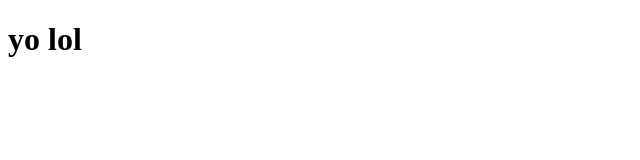
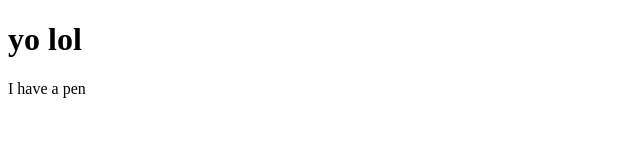
Before and after one commit to stefankars/Testrepo1, a plain HTML site: page index.html in a window 1280 px wide. Shown: the full height of the page, 0-640 px from the left. Drawn offline with Linux system fonts and the light colour scheme.

Commit message:
daf dsaf

```diff
--- a/index.html
+++ b/index.html
@@ -5,5 +5,6 @@
 
 	<body>
 		<h1>yo lol</h1>
+		<p>I have a pen</p>
 	<body>
 </html>
```
